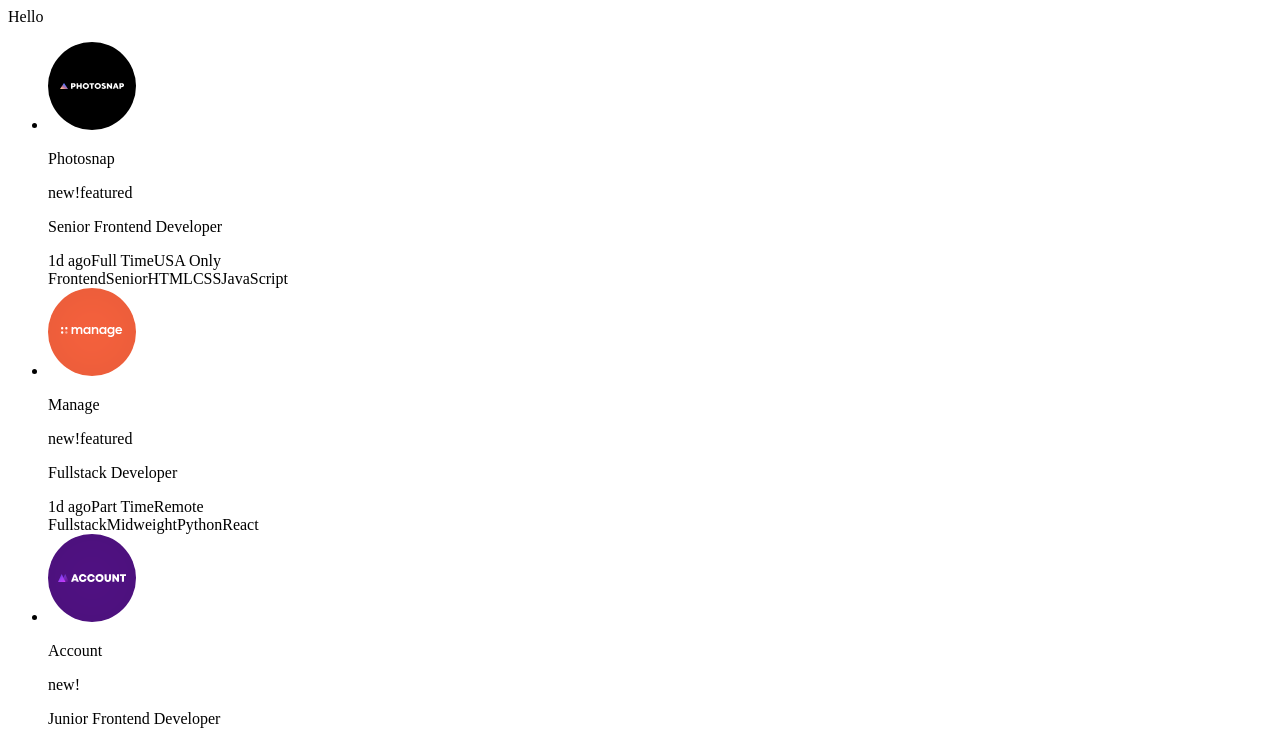
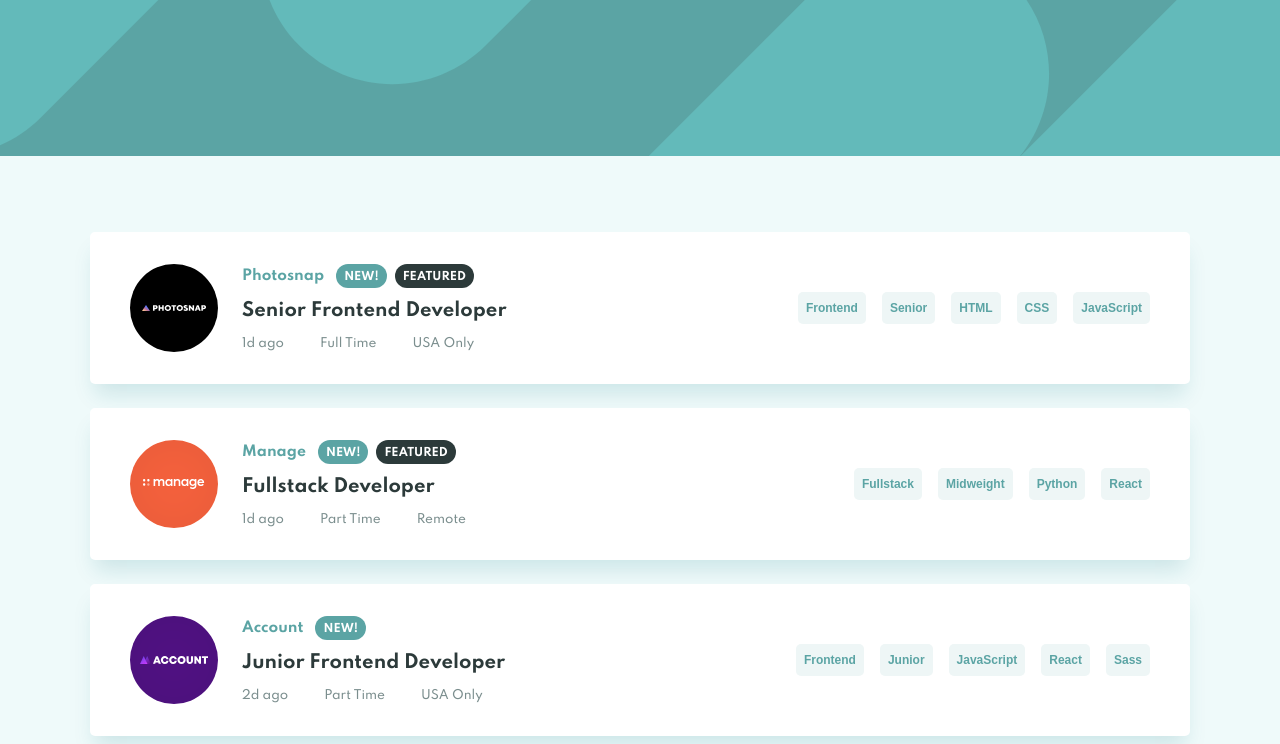
Before and after one commit to AgataLiberska/job-listings-react-redux, a React (Create React App) app: page / in a window 1280 px wide. Shown: the top 744 px of the page. Built offline with nearby package versions, Linux system fonts and the light colour scheme.

Commit message:
add styling to job list

```diff
--- a/package.json
+++ b/package.json
@@ -11,6 +11,7 @@
     "react-redux": "^7.2.4",
     "react-scripts": "4.0.3",
     "redux": "^4.1.0",
+    "styled-components": "^5.3.0",
     "web-vitals": "^1.1.2"
   },
   "scripts": {
--- a/public/index.html
+++ b/public/index.html
@@ -10,21 +10,9 @@
       content="Web site created using create-react-app"
     />
     <link rel="apple-touch-icon" href="%PUBLIC_URL%/logo192.png" />
-    <!--
-      manifest.json provides metadata used when your web app is installed on a
-      user's mobile device or desktop. See https://developers.google.com/web/fundamentals/web-app-manifest/
-    -->
     <link rel="manifest" href="%PUBLIC_URL%/manifest.json" />
-    <!--
-      Notice the use of %PUBLIC_URL% in the tags above.
-      It will be replaced with the URL of the `public` folder during the build.
-      Only files inside the `public` folder can be referenced from the HTML.
-
-      Unlike "/favicon.ico" or "favicon.ico", "%PUBLIC_URL%/favicon.ico" will
-      work correctly both with client-side routing and a non-root public URL.
-      Learn how to configure a non-root public URL by running `npm run build`.
-    -->
-    <title>React App</title>
+    <link href="https://fonts.googleapis.com/css2?family=Spartan:wght@500;700&display=swap" rel="stylesheet">
+    <title>Job Listings App || Frontend Mentor Challenge</title>
   </head>
   <body>
     <noscript>You need to enable JavaScript to run this app.</noscript>
--- a/src/components/App.js
+++ b/src/components/App.js
@@ -1,12 +1,14 @@
 import React from 'react';
 import JobList from './JobList';
+import GlobalStyle from './GlobalStyles';
 
 const App = () => {
     return (
-        <div>
-            Hello
+        <>
+            <GlobalStyle />
+            <div className="banner" />
             <JobList />
-        </div>
+        </>
     )
 }
 
--- /dev/null
+++ b/src/components/GlobalStyles.js
@@ -0,0 +1,47 @@
+import { createGlobalStyle } from 'styled-components';
+import mobileBanner from '../images/bg-header-mobile.svg';
+import desktopBanner from '../images/bg-header-desktop.svg';
+
+const GlobalStyle = createGlobalStyle`
+    :root {
+        --primary: hsl(180, 29%, 50%);
+        --background: hsl(180, 52%, 96%);
+        --filter: hsl(180, 31%, 95%);
+        --secondary: hsl(180, 14%, 20%);
+        --secondary-light: hsl(180, 8%, 52%);
+    }
+
+    *, *::before, *::after {
+        box-sizing: border-box;
+        margin: 0;
+        padding: 0;
+    }
+
+    body {
+        min-height: 100vh;
+        font-family: Spartan, non-serif;
+        background-color: var(--background);
+    }
+
+    ul,ol {
+        list-style-type: none;
+    }
+
+    .banner {
+        height: 9.75rem;
+        width: 100%;
+        background-color: var(--primary);
+        background-image: url(${mobileBanner});
+        background-repeat: no-repeat;
+        background-size: cover;
+        background-position: bottom center;
+
+        @media screen and (min-width: 48rem) {
+            background-image: url(${desktopBanner});
+        }
+    }
+
+
+`
+
+export default GlobalStyle;
--- a/src/components/JobList.js
+++ b/src/components/JobList.js
@@ -1,37 +1,50 @@
 import React from 'react';
 import { connect } from 'react-redux';
+import {
+    JobListWrapper,
+    JobListContainer,
+    JobCard,
+    JobLogo,
+    JobInfo,
+    JobIntro,
+    JobCompany,
+    JobNew,
+    JobFeatured,
+    JobPosition,
+    JobDetail,
+    JobFilterContainer,
+    JobFilter
+} from './JobListElements';
 
 class JobList extends React.Component {
     renderJobs() {
         return (
             this.props.jobs.map(job => {
                 return (
-                    <li key={job.id}>
-                        <div>
-                            <img src={job.logo} alt="company logo"/>
-                        </div>
-                        <div>
+                    <JobCard key={job.id}>
+                        <JobLogo src={job.logo} alt="company logo"/>
+                        <JobInfo>
+                            <JobIntro>
+                                <JobCompany>{job.company}</JobCompany>
+                                { job.new ? <JobNew>new!</JobNew> : null }
+                                { job.featured ? <JobFeatured>featured</JobFeatured> : null }
+                            </JobIntro>
                             <div>
-                                <p>{job.company}</p>
-                                { job.new ? <span>new!</span> : null }
-                                { job.featured ? <span>featured</span> : null }
+                                <JobPosition href="/">{job.position}</JobPosition>
                             </div>
                             <div>
-                                <p>{job.position}</p>
+                                <JobDetail>{job.postedAt}</JobDetail>
+                                <JobDetail>{job.contract}</JobDetail>
+                                <JobDetail>{job.location}</JobDetail>
                             </div>
-                            <div>
-                                <span>{job.postedAt}</span>
-                                <span>{job.contract}</span>
-                                <span>{job.location}</span>
-                            </div>
-                        </div>
-                        <div>
-                            <span>{job.role}</span>
-                            <span>{job.level}</span>
-                            { job.languages ? job.languages.map(language => (<span>{language}</span>)) : null }
-                            { job.tools ? job.tools.map(tool => (<span>{tool}</span>)) : null }
-                        </div>
-                    </li>
+                        </JobInfo>
+                        <JobFilterContainer>
+                            <JobFilter>{job.role}</JobFilter>
+                            <JobFilter>{job.level}</JobFilter>
+                            { job.languages ? job.languages.map(language => (<JobFilter>{language}</JobFilter>)) : null }
+                            { job.tools ? job.tools.map(tool => (<JobFilter>{tool}</JobFilter>)) : null }
+                        </JobFilterContainer>
+                    </JobCard>
                 );
             })
         );
@@ -39,9 +52,11 @@ class JobList extends React.Component {
 
     render() {
         return (
-            <ul>
-                {this.renderJobs()}
-            </ul>
+            <JobListWrapper>
+                <JobListContainer>
+                    {this.renderJobs()}
+                </JobListContainer>
+            </JobListWrapper>
         )
     }
 }
--- /dev/null
+++ b/src/components/JobListElements.js
@@ -0,0 +1,172 @@
+import styled from 'styled-components';
+
+export const JobListWrapper = styled.div`
+    padding: 3.5rem 1.5rem 2rem;
+
+    @media screen and (min-width: 50rem) {
+        padding: 4.75rem 4rem 7.5rem;
+    }
+`
+
+export const JobListContainer = styled.ul`
+    max-width: 68.75rem;
+    margin: auto;
+`
+
+export const JobCard = styled.li`
+    position: relative;
+    padding: 2rem 1.5rem 1.5rem;
+    background-color: white;
+    border-radius: 5px;
+    box-shadow: 0px 15px 20px -5px rgba(13, 113, 130, 0.15);
+
+    &:not(:last-of-type) {
+        margin-bottom: 2.5rem;
+    }
+
+    @media screen and (min-width: 50rem) {
+        display: grid;
+        grid-template-columns: 5.5rem 21rem auto;
+        gap: 1.5rem;
+        padding: 2rem 2.5rem;
+
+        &:not(:last-of-type) {
+            margin-bottom: 1.5rem;
+        }
+    }
+`
+
+export const JobLogo = styled.img`
+    position: absolute;
+    top: 0;
+    transform: translateY(-50%);
+    height: 3rem;
+    width: 3rem;
+
+    @media screen and (min-width: 50rem) {
+        position: relative;
+        display: block;
+        align-self: center;
+        height: initial;
+        width: initial;
+        transform: translateY(0);
+        justify-self: center;
+    }
+`
+
+export const JobInfo = styled.div`
+    display: flex;
+    flex-direction: column;
+    justify-content: space-between;
+    padding-bottom: 1rem;
+    border-bottom: 1px solid var(--secondary-light);
+
+    @media screen and (min-width: 50rem) {
+        padding-bottom: unset;
+        border-bottom: 0;
+    }
+`
+
+export const JobIntro = styled.div`
+    display: flex;
+    align-items: center;
+    flex-wrap: wrap;
+    gap: 0.5rem;
+    margin-bottom: 0.5rem;
+`
+
+export const JobCompany = styled.p`
+    padding-right: 0.25rem;
+    font-size: 0.8175rem;
+    font-weight: 700;
+    color: var(--primary);
+
+    @media screen and (min-width: 50rem) {
+        font-size: 0.875rem;
+    }
+`
+
+export const JobNew = styled.span`
+    display: inline-block;
+    padding: 0.375rem 0.5rem 0.25rem;
+    background-color: var(--primary);
+    border-radius: 15px;
+    font-size: 0.6875rem;
+    font-weight: 700;
+    color: white;
+    line-height: 0.875rem;
+    text-transform: uppercase;
+`
+
+export const JobFeatured = styled.span`
+    display: inline-block;
+    padding: 0.375rem 0.5rem 0.25rem;
+    background-color: var(--secondary);
+    border-radius: 15px;
+    font-size: 0.6875rem;
+    font-weight: 700;
+    color: white;
+    line-height: 0.875rem;
+    text-transform: uppercase;
+`
+
+export const JobPosition = styled.a`
+    display: inline-block;
+    margin-bottom: 0.5rem;
+    font-size: 0.9375rem;
+    font-weight: 700;
+    line-height: 1.5rem;
+    color: var(--secondary);
+    text-decoration: none;
+    transition: color 200ms ease-in-out;
+
+    &:hover {
+        color: var(--primary);
+    }
+
+    @media screen and (min-width: 50rem) {
+        font-size: 1.125rem;
+    }
+`
+
+export const JobDetail = styled.span`
+    font-size: 0.75rem;
+    color: var(--secondary-light);
+
+    &:not(:last-of-type) {
+        margin-right: 2.25rem;
+    }
+
+`
+
+export const JobFilterContainer = styled.div`
+    display: flex;
+    align-items: flex-start;
+    flex-wrap: wrap;
+    gap: 1rem;
+    padding-top: 1rem;
+
+    @media screen and (min-width: 50rem) {
+        padding-top: unset;
+        align-items: center;
+        justify-content: flex-end;
+    }
+`
+
+export const JobFilter = styled.button`
+    cursor: pointer;
+    padding: 0.25rem 0.5rem;
+    background: var(--filter);
+    border: 0;
+    border-radius: 5px;
+    font-size: 0.75rem;
+    font-weight: 700;
+    line-height: 1.5rem;
+    color: var(--primary);
+    transition: background-color 200ms ease-in-out, color 200ms ease-in-out;
+
+    &:hover {
+        background: var(--primary);
+        color: white;
+    }
+`
```
Also changed, not shown: 1 other file (tests, documents, lock files or other folders).
